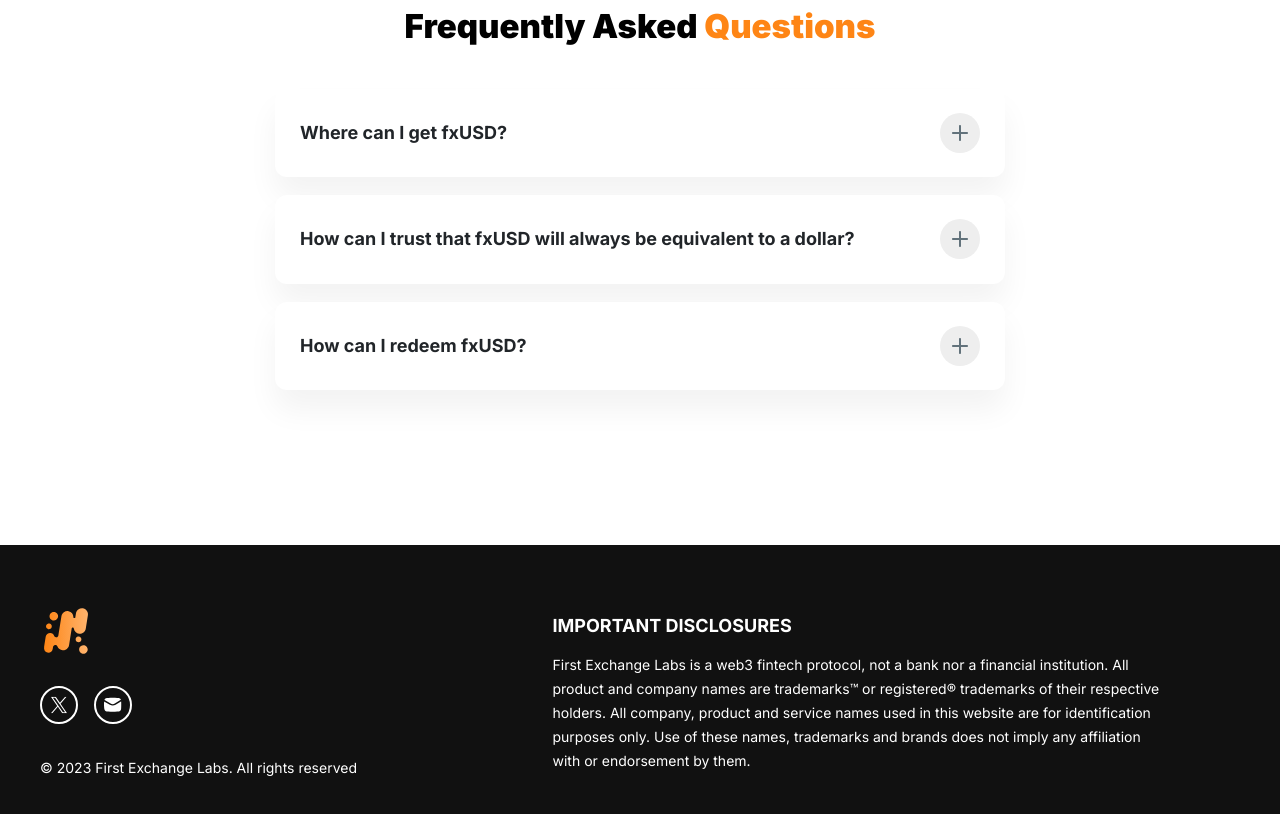
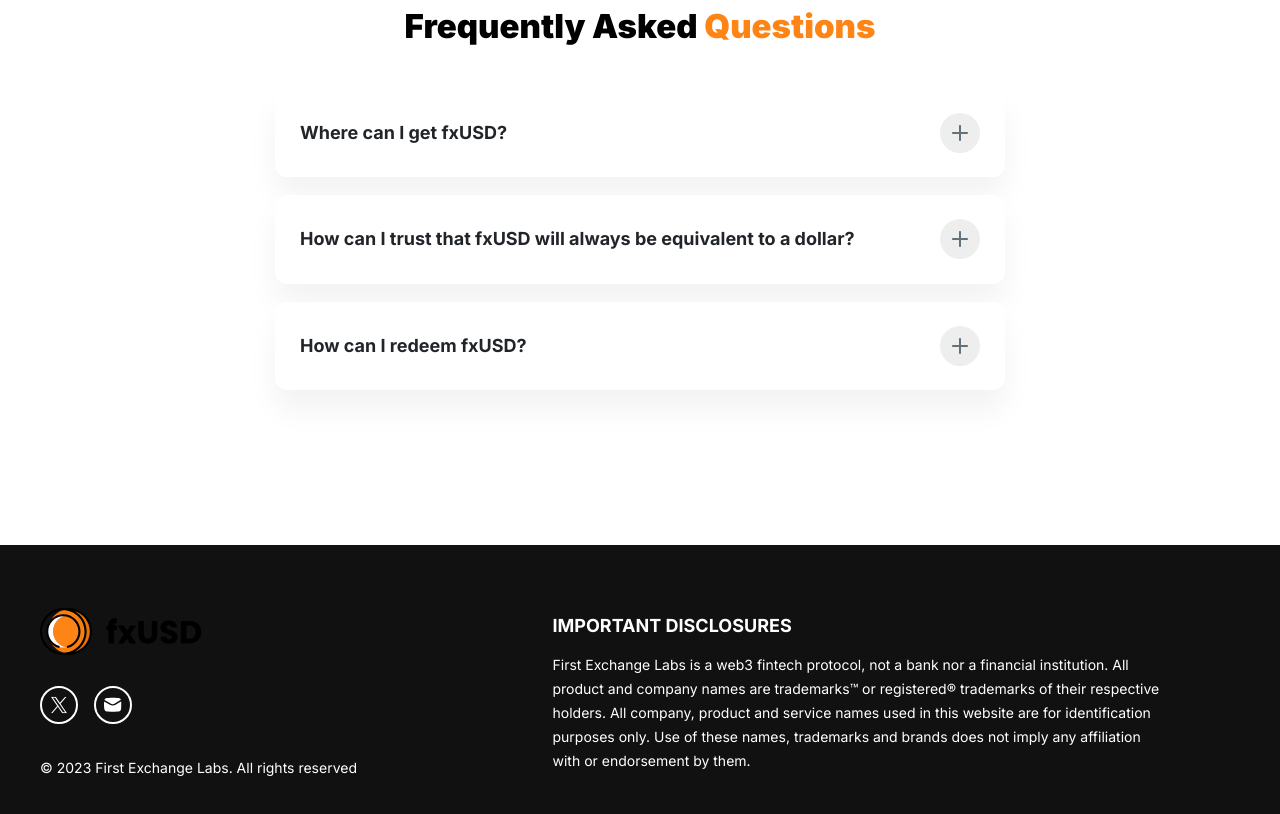
Before and after one commit to fahimdevcom/fxusd.github.io, a plain HTML site: page index.html in a window 1280 px wide. Shown: the part 2211-3025 px from the top of the page. Drawn offline with nearby package versions, Linux system fonts and the light colour scheme; some packages are replaced by stand-ins of ours.

Commit message:
Add files via upload

```diff
--- a/index.html
+++ b/index.html
@@ -237,7 +237,7 @@
 			<div class="row">
 				<div class="col-md-5">
 					<div class="footer_logo oflow-hd">
-						<img src="images/footer-logo.svg" alt="img"/>
+						<img src="images/fxusd.svg" alt="img"/>
 					</div>
 
 								<div class="footer_social oflow-hd">
```
